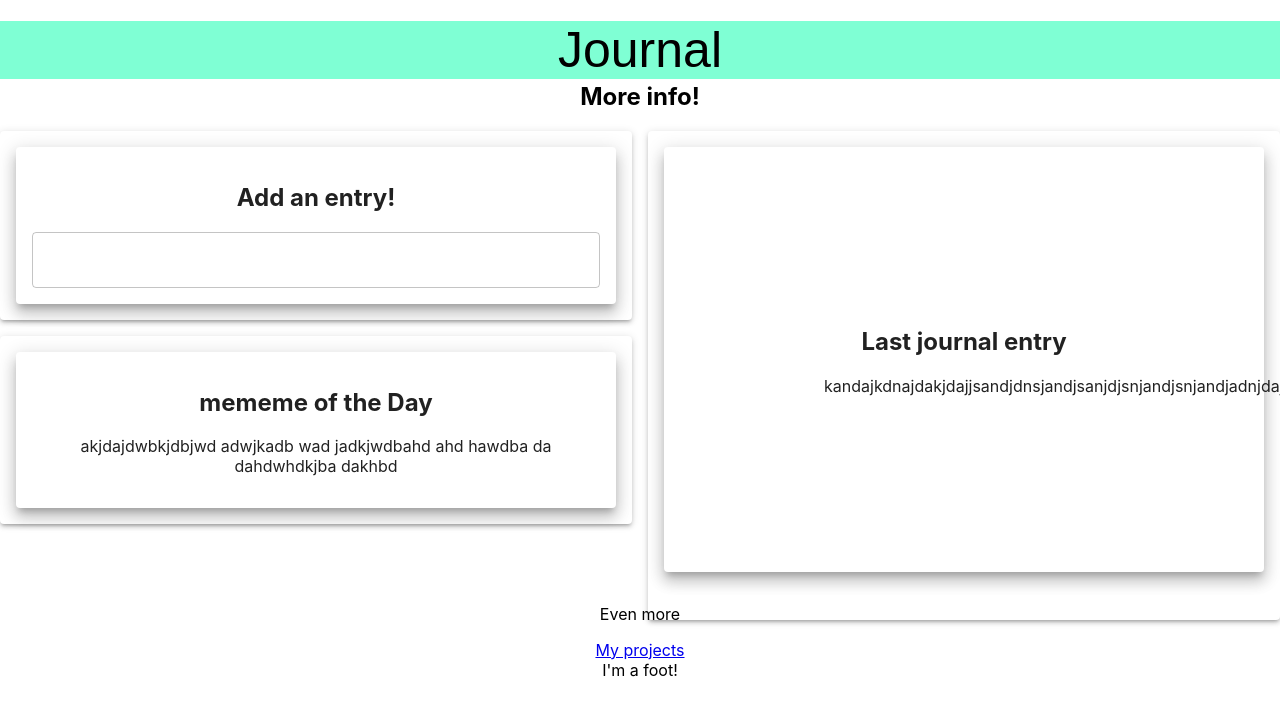
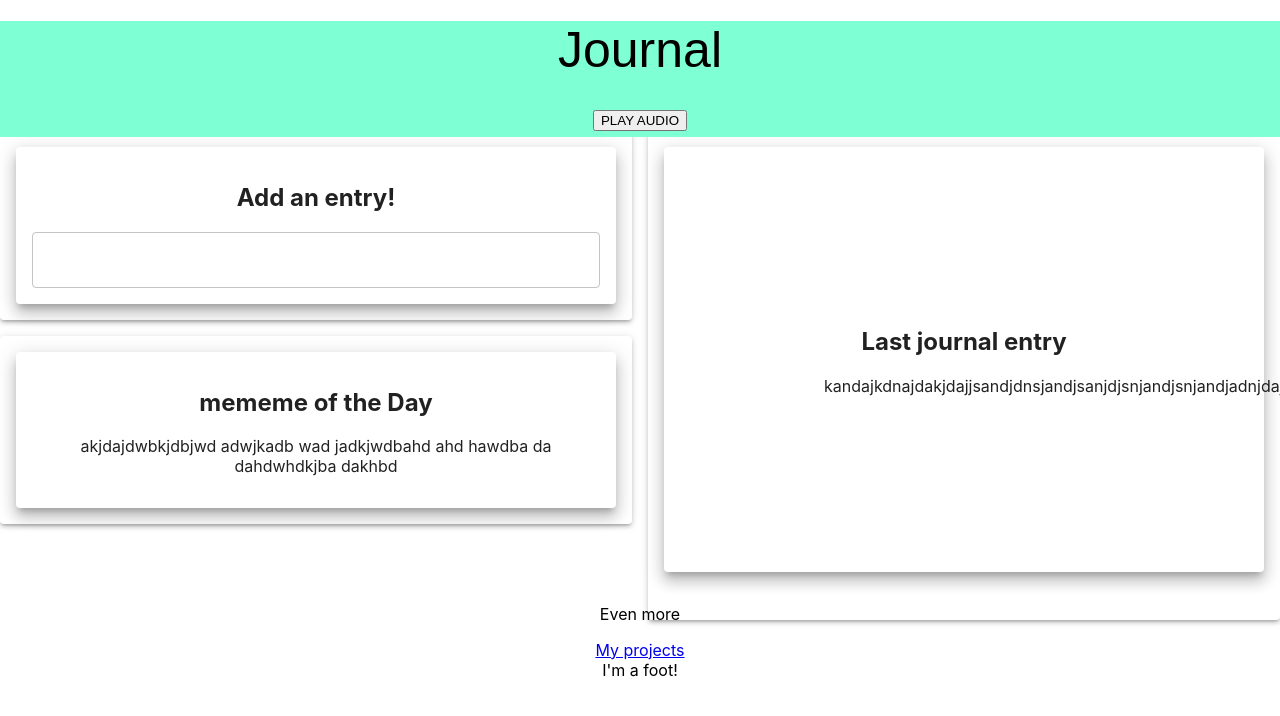
Before and after one commit to ampatte/LifeInFocus, a React (Create React App) app in the folder client/: page / in a window 1280 px wide. Shown: the top 716 px of the page. Built offline with nearby package versions, Linux system fonts and the light colour scheme.

Commit message:
imported Media into Header

```diff
--- a/client/src/components/Header/Header.js
+++ b/client/src/components/Header/Header.js
@@ -1,13 +1,16 @@
 import React from 'react';
 import './Header.css';
+import Media from '../Media/Media.js';
 
 function Header() {
     return (
     <header className='header'>
 
         Journal
+        <Media/>
+    </header>
 
-    </header>
+
     );
     }
     export default Header;
```
